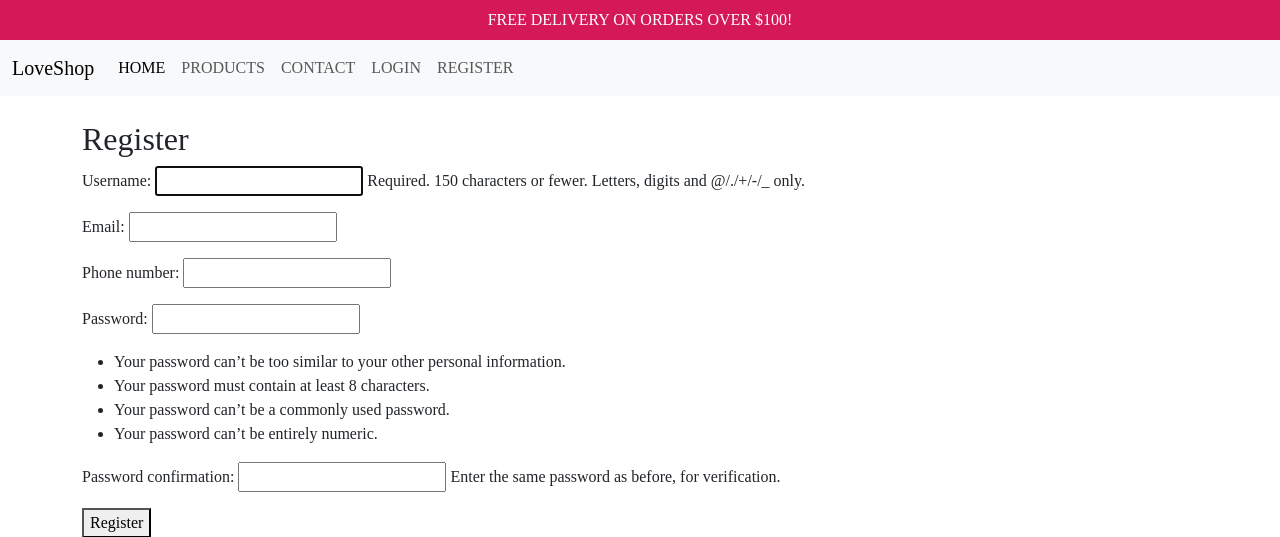
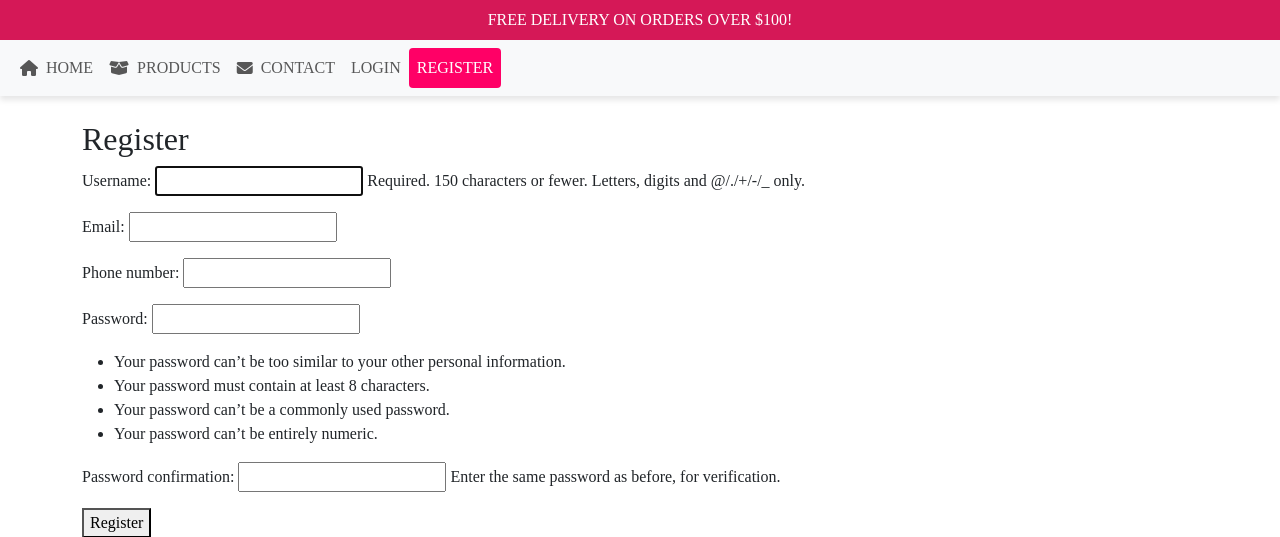
Before and after one commit to JesseRoss001/loveshop, a Django app: page /accounts/register/ in a window 1280 px wide. Shown: the top 537 px of the page. Run offline with Django 5.2, Linux system fonts and the light colour scheme; some libraries are stand-ins or nearby versions.

Commit message:
Add style to header

```diff
--- a/templates/base.html
+++ b/templates/base.html
@@ -11,6 +11,44 @@
   <link href="https://cdn.jsdelivr.net/npm/bootstrap@5.3.2/dist/css/bootstrap.min.css" rel="stylesheet"
     integrity="sha384-T3c6CoIi6uLrA9TneNEoa7RxnatzjcDSCmG1MXxSR1GAsXEV/Dwwykc2MPK8M2HN" crossorigin="anonymous">
   <link href="{% static 'css/style.css' %}" rel="stylesheet">
+  <style>
+    /* Add your 3D effect CSS here */
+    header {
+      /* Create 3D effect for the header */
+      box-shadow: 0 4px 6px rgba(0, 0, 0, 0.1);
+      transform: translateY(-4px);
+      transition: transform 0.3s ease-in-out;
+    }
+
+    header:hover {
+      transform: translateY(0);
+    }
+
+    .navbar-nav .nav-link.active, .navbar-nav .nav-link:hover {
+      background-color: #f06;
+      color: #fff;
+      border-radius: 4px;
+      transition: background-color 0.3s;
+    }
+
+        /* Ensure the active class has a background color */
+        .navbar .nav-link.active {
+      background-color: #f06;
+      color: #fff;
+    }
+
+    .navbar-nav .nav-link {
+      /* Non-active page styles */
+      display: flex;
+      align-items: center;
+      gap: 0.5rem; /* Adjust gap size as needed */
+    }
+
+    /* Cart icon styles */
+    .cart-icon {
+      display: none; /* Hide by default, show with JS */
+    }
+  </style>
 </head>
 
 <body>
@@ -28,17 +66,27 @@
 
     <!-- Navbar -->
     <nav class="navbar navbar-expand-lg navbar-light bg-light">
-      <div class="container-fluid">
-        <a class="navbar-brand" href="{% url 'home' %}">LoveShop</a>
-        <button class="navbar-toggler" type="button" data-bs-toggle="collapse" data-bs-target="#navbarNavAltMarkup"
-          aria-controls="navbarNavAltMarkup" aria-expanded="false" aria-label="Toggle navigation">
-          <span class="navbar-toggler-icon"></span>
-        </button>
+      <div class="container-fluid justify-content-center">
+        <!-- Navbar content -->
         <div class="collapse navbar-collapse" id="navbarNavAltMarkup">
           <div class="navbar-nav text-uppercase">
-            <a class="nav-link link-hov active" aria-current="page" href="{% url 'home' %}">Home</a>
-            <a class="nav-link link-hov" href="{% url 'products:index' %}">Products</a>
-            <a class="nav-link link-hov" href="{% url 'contact:index' %}">Contact</a>
+            <a class="nav-link {% if request.resolver_match.url_name == 'home' %}active{% endif %}" href="{% url 'home' %}">
+              <i class="fas fa-home"></i> Home
+            </a>
+            <a class="nav-link {% if request.resolver_match.url_name == 'products:index' %}active{% endif %}" href="{% url 'products:index' %}">
+              <i class="fas fa-box-open"></i> Products
+            </a>
+            <a class="nav-link {% if request.resolver_match.url_name == 'contact:index' %}active{% endif %}" href="{% url 'contact:index' %}">
+              <i class="fas fa-envelope"></i> Contact
+            </a>
+
+            <!-- Dynamic Cart icon: Will only display on products page -->
+            {% if request.resolver_match.url_name == 'products:index' %}
+            <a class="nav-link cart-icon" href="#" data-bs-toggle="modal" data-bs-target="#cartModal">
+              <i class="fas fa-shopping-cart"></i> Cart <span id="cart-icon-count">0</span>
+            </a>
+            {% endif %}
+
 
 
             {% if user.is_authenticated %}
@@ -48,13 +96,22 @@
             </form>
             <a class="nav-link" href="#" onclick="document.getElementById('logout-form').submit();">Logout</a>
 
+
             {% else %}
-            <a class="nav-link link-hov" href="{% url 'accounts:login' %}">Login</a>
-            <a class="nav-link link-hov" href="{% url 'accounts:register' %}">Register</a>
-            {% endif %}
-          </div>
+            <a class="nav-link" href="{% url 'accounts:login' %}">Login</a>
+            <a class="nav-link" href="{% url 'accounts:register' %}">Register</a>
+          {% endif %}
         </div>
       </div>
+      {% if request.resolver_match.url_name == 'products:index' %}
+      <div class="cart-icon-container" style="display: block;">
+        <a href="#" data-bs-toggle="modal" data-bs-target="#cartModal">
+          <i class="fas fa-shopping-cart"></i> Cart <span id="cart-icon-count">0</span>
+        </a>
+      </div>
+      {% endif %}
+          </div>
+
     </nav>
   </header>
 
@@ -124,9 +181,36 @@
   <script src="https://kit.fontawesome.com/baba64def8.js" crossorigin="anonymous"></script>
   <!-- Lottie animation-->
   <script src="https://cdnjs.cloudflare.com/ajax/libs/bodymovin/5.7.4/lottie.min.js"></script>
+  <script>
+    document.addEventListener('DOMContentLoaded', function() {
+      // Script to show cart icon only on product list page
+      var currentUrlName = "{{ request.resolver_match.url_name }}";
+      var productPageName = "products:index";
+
+      // Find the cart icon container
+      var cartIconContainer = document.querySelector('.cart-icon-container');
+
+      // Check if we are on the product list page
+      if (currentUrlName === productPageName && cartIconContainer) {
+        cartIconContainer.style.display = 'block'; // Show the cart icon container
+      }
+
+      // Set active class on current page link
+      var navLinks = document.querySelectorAll('.navbar .nav-link');
+      navLinks.forEach(function(link) {
+        if (link.href === window.location.href) {
+          link.classList.add('active');
+        }
+      });
+    });
+  </script>
 
 
   {% block postloadjs %}
+<!-- ... your scripts ... -->
+
+
+
   {% endblock %}
 
   <script src="{% static 'js/base.js' %}"></script>
```
